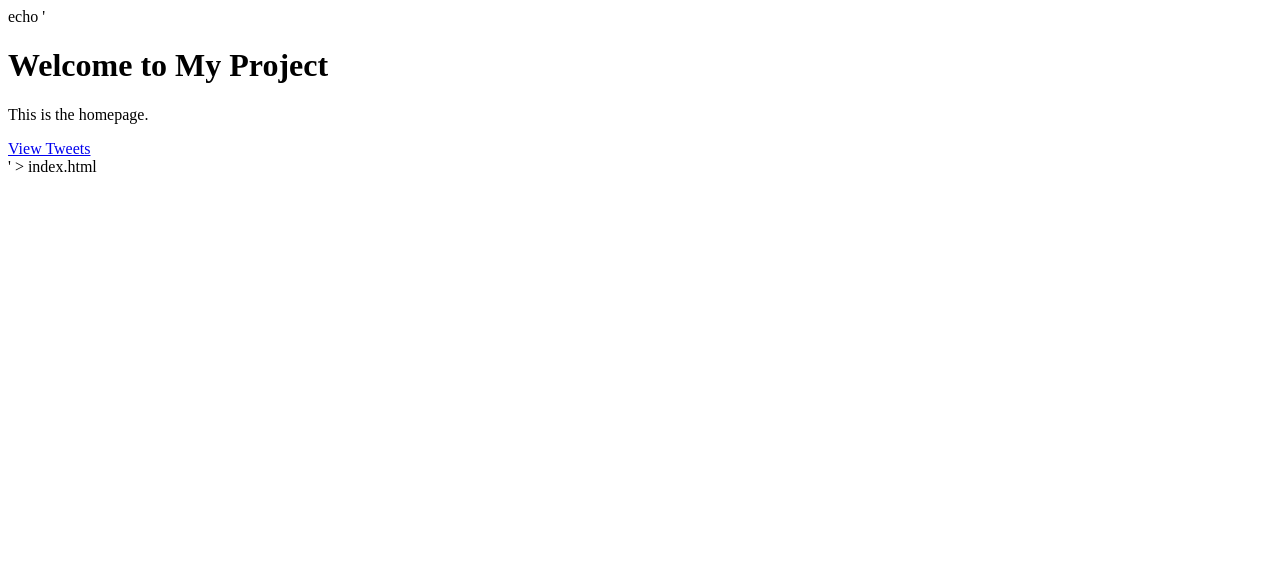
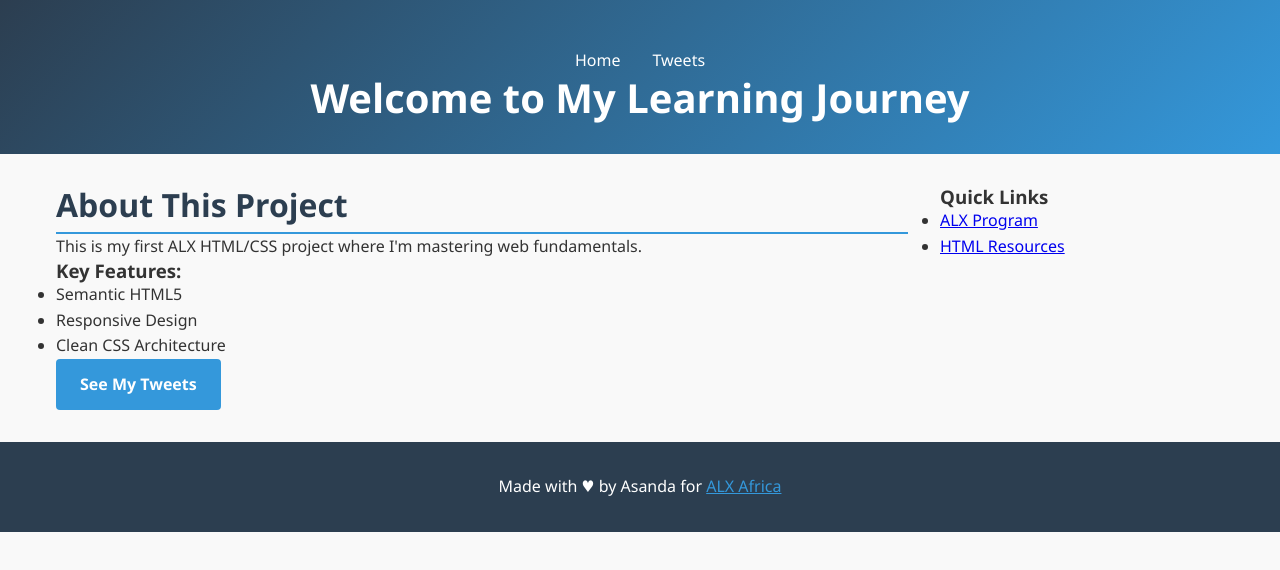
Before and after one commit to asenathi123/-alx_html_css, a plain HTML site: page index.html in a window 1280 px wide. Drawn offline with Linux system fonts and the light colour scheme.

Commit message:
Added CSS files and HTML content

```diff
--- a/css_basic/base.css
+++ b/css_basic/base.css
@@ -0,0 +1,23 @@
+/* Reset and base styles */
+*,
+*::before,
+*::after {
+    box-sizing: border-box;
+    margin: 0;
+    padding: 0;
+}
+
+html {
+    scroll-behavior: smooth;
+}
+
+img {
+    max-width: 100%;
+    height: auto;
+}
+
+/* Accessibility improvements */
+:focus {
+    outline: 3px solid #3498db;
+    outline-offset: 2px;
+}
--- a/css_basic/styles.css
+++ b/css_basic/styles.css
@@ -0,0 +1,126 @@
+/* ===== Base Styles ===== */
+body {
+    font-family: 'Segoe UI', Tahoma, Geneva, Verdana, sans-serif;
+    line-height: 1.6;
+    color: #333;
+    background-color: #f9f9f9;
+    margin: 0;
+    padding: 0;
+}
+
+/* ===== Layout ===== */
+.container {
+    display: grid;
+    grid-template-columns: 3fr 1fr;
+    gap: 2rem;
+    max-width: 1200px;
+    margin: 2rem auto;
+    padding: 0 1rem;
+}
+
+/* ===== Header Styles ===== */
+.main-header {
+    background: linear-gradient(135deg, #2c3e50, #3498db);
+    color: white;
+    padding: 2rem 0;
+    text-align: center;
+    margin-bottom: 2rem;
+}
+
+.main-header nav ul {
+    display: flex;
+    justify-content: center;
+    list-style: none;
+    padding: 0;
+    margin: 1rem 0 0;
+}
+
+.main-header nav a {
+    color: white;
+    padding: 0.5rem 1rem;
+    text-decoration: none;
+    font-weight: 500;
+}
+
+.main-header nav a:hover {
+    background-color: rgba(255, 255, 255, 0.2);
+    border-radius: 4px;
+}
+
+/* ===== Typography ===== */
+h1, h2, h3 {
+    margin-top: 0;
+    line-height: 1.2;
+}
+
+h1 {
+    font-size: 2.5rem;
+}
+
+h2 {
+    font-size: 2rem;
+    color: #2c3e50;
+    border-bottom: 2px solid #3498db;
+    padding-bottom: 0.5rem;
+}
+
+/* ===== Components ===== */
+.btn {
+    display: inline-block;
+    background: #3498db;
+    color: white;
+    padding: 0.8rem 1.5rem;
+    border-radius: 4px;
+    text-decoration: none;
+    font-weight: bold;
+    transition: all 0.3s ease;
+}
+
+.btn:hover {
+    background: #2980b9;
+    transform: translateY(-2px);
+    box-shadow: 0 4px 8px rgba(0, 0, 0, 0.1);
+}
+
+.tweet-container {
+    display: grid;
+    gap: 1.5rem;
+}
+
+.twitter-tweet {
+    background: white;
+    padding: 1.5rem;
+    border-radius: 8px;
+    box-shadow: 0 2px 4px rgba(0, 0, 0, 0.1);
+    border-left: 4px solid #3498db;
+}
+
+.twitter-tweet footer {
+    margin-top: 1rem;
+    font-style: italic;
+    color: #7f8c8d;
+}
+
+/* ===== Footer ===== */
+.main-footer {
+    text-align: center;
+    padding: 2rem;
+    background: #2c3e50;
+    color: white;
+    margin-top: 2rem;
+}
+
+.main-footer a {
+    color: #3498db;
+}
+
+/* ===== Responsive Design ===== */
+@media (max-width: 768px) {
+    .container {
+        grid-template-columns: 1fr;
+    }
+
+    h1 {
+        font-size: 2rem;
+    }
+}
--- a/index.html
+++ b/index.html
@@ -1,4 +1,4 @@
-echo '<!DOCTYPE html>
+<!DOCTYPE html>
 <html lang="en">
 <head>
     <meta charset="UTF-8">
@@ -8,12 +8,46 @@ echo '<!DOCTYPE html>
     <link rel="stylesheet" href="css_basic/styles.css">
 </head>
 <body>
-    <header>
-        <h1>Welcome to My Project</h1>
+    <header class="main-header">
+        <nav>
+            <ul>
+                <li><a href="index.html">Home</a></li>
+                <li><a href="tweets.html">Tweets</a></li>
+            </ul>
+        </nav>
+        <h1>Welcome to My Learning Journey</h1>
     </header>
-    <main>
-        <p>This is the homepage.</p>
-        <a href="tweets.html">View Tweets</a>
+
+    <main class="container">
+        <article>
+            <h2>About This Project</h2>
+            <p>This is my first ALX HTML/CSS project where I'm mastering web fundamentals.</p>
+
+            <section class="features">
+                <h3>Key Features:</h3>
+                <ul>
+                    <li>Semantic HTML5</li>
+                    <li>Responsive Design</li>
+                    <li>Clean CSS Architecture</li>
+                </ul>
+            </section>
+
+            <div class="cta">
+                <a href="tweets.html" class="btn">See My Tweets</a>
+            </div>
+        </article>
+
+        <aside class="sidebar">
+            <h3>Quick Links</h3>
+            <ul>
+                <li><a href="#">ALX Program</a></li>
+                <li><a href="#">HTML Resources</a></li>
+            </ul>
+        </aside>
     </main>
+
+    <footer class="main-footer">
+        <p>Made with ♥ by Asanda for <a href="https://alxafrica.com" target="_blank">ALX Africa</a></p>
+    </footer>
 </body>
-</html>' > index.html
+</html>
```
Also changed, not shown: tweets.html (+32 -10 lines).
